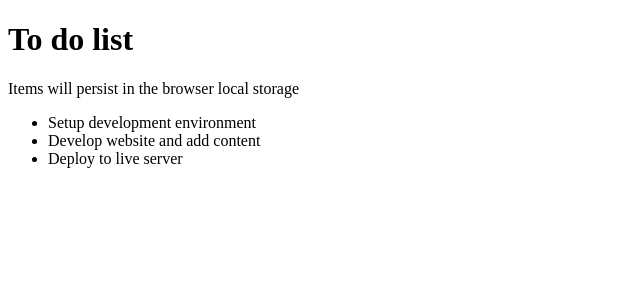
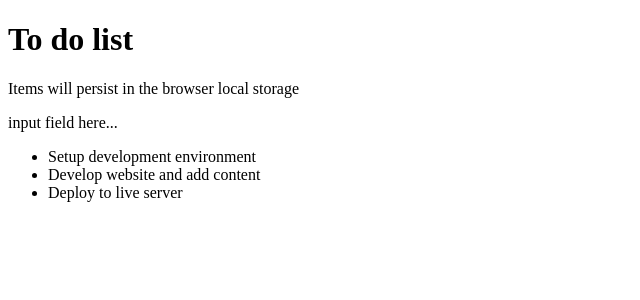
Before and after one commit to mohamedgamaleldin999999/vite-to-do-list, a React (Vite) app: page / in a window 1280 px wide. Shown: the top 300 px of the page, without its empty margins (0-640 px from the left). Built offline with nearby package versions, Linux system fonts and the light colour scheme.

Commit message:
Add input field to app

```diff
--- a/src/components/TodosLogic.jsx
+++ b/src/components/TodosLogic.jsx
@@ -1,3 +1,5 @@
+import InputTodo from '@/components/InputTodo';
+
 const TodosLogic = () => {
   const todos = [
     {
@@ -17,11 +19,14 @@ const TodosLogic = () => {
     },
   ];
   return (
-    <ul>
-      {todos.map((todo) => (
-        <li>{todo.title}</li>
-      ))}
-    </ul>
+    <div>
+      <InputTodo />
+      <ul>
+        {todos.map((todo) => (
+          <li>{todo.title}</li>
+        ))}
+      </ul>
+    </div>
   );
 };
 export default TodosLogic;
```
